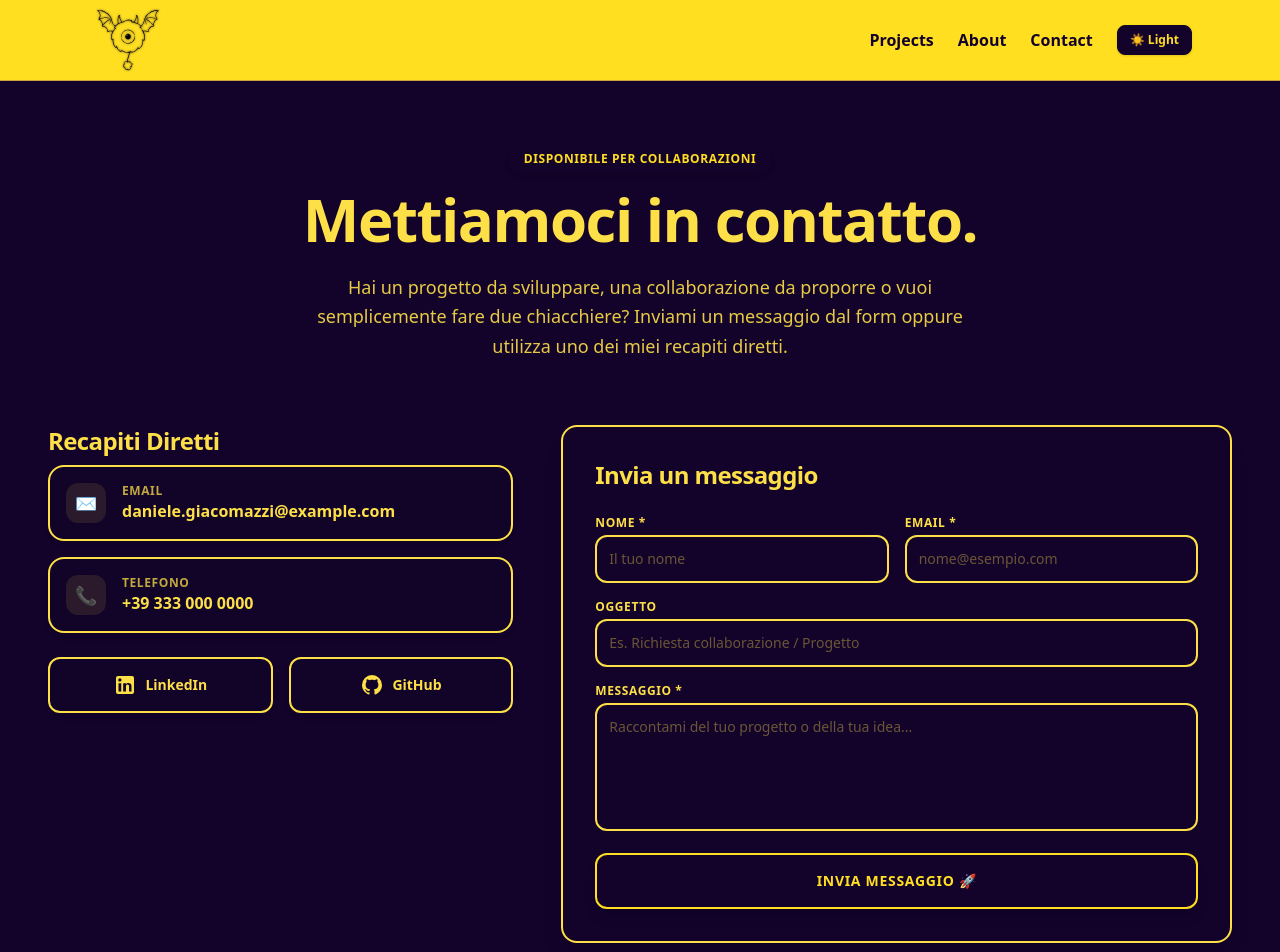
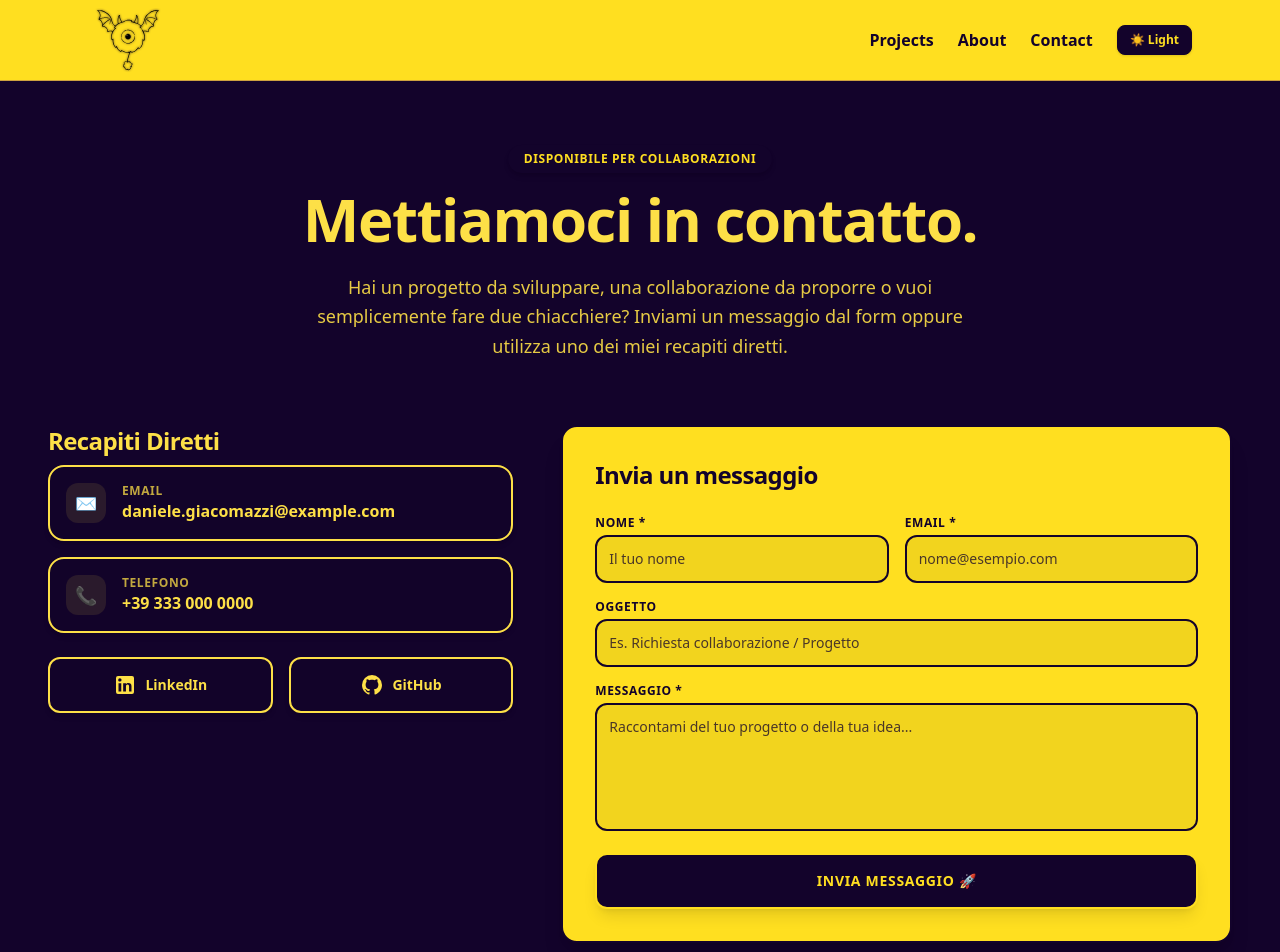
Before and after one commit to DanieleLG90/new-portfolio, a Next.js app: page /Contact in a window 1280 px wide. Shown: the top 952 px of the page. Built offline with nearby package versions, Linux system fonts and the light colour scheme.

Commit message:
Update ContactForm.tsx
aggiornato stile del form

```diff
--- a/components/ContactForm.tsx
+++ b/components/ContactForm.tsx
@@ -34,12 +34,12 @@ export default function ContactForm() {
       {/* Mascotte posizionata sullo sfondo (z-0) */}
       <FormMascot delay={600} duration={3500} />
 
-      {/* Il tuo contenitore originale con z-10 per coprire la parte inferiore della mascotte */}
-      <div className="relative z-10 w-full max-w-2xl mx-auto p-6 sm:p-8 rounded-2xl border-2 border-current bg-[#13032b] light:bg-[#fde047] shadow-xl transition-colors duration-300">
+      {/* Contenitore principale a contrasto: Giallo in Dark, Viola in Light */}
+      <div className="relative z-10 w-full max-w-2xl mx-auto p-6 sm:p-8 rounded-2xl border-2 border-current bg-yellow-300 text-[#13032b] light:bg-[#13032b] light:text-yellow-300 shadow-xl transition-colors duration-300">
         <h3 className="text-2xl font-black mb-6 tracking-tight">Invia un messaggio</h3>
 
         {status === "success" ? (
-          <div className="p-8 rounded-xl bg-green-500/10 border-2 border-green-500 text-center space-y-3">
+          <div className="p-8 rounded-xl bg-black/10 light:bg-white/10 border-2 border-current text-center space-y-3">
             <p className="text-2xl">🎉</p>
             <p className="text-lg font-bold">Messaggio inviato con successo!</p>
             <p className="text-xs sm:text-sm opacity-90 font-medium">
@@ -47,7 +47,7 @@ export default function ContactForm() {
             </p>
             <button
               onClick={() => setStatus("idle")}
-              className="mt-4 px-5 py-2.5 text-xs font-bold underline hover:opacity-80 transition-opacity"
+              className="mt-4 px-5 py-2.5 text-xs font-bold underline hover:opacity-80 transition-opacity cursor-pointer"
             >
               Invia un altro messaggio
             </button>
@@ -66,7 +66,7 @@ export default function ContactForm() {
                   value={formData.name}
                   onChange={handleChange}
                   placeholder="Il tuo nome"
-                  className="w-full p-3 rounded-xl border-2 border-current bg-transparent text-sm font-medium focus:outline-none focus:ring-2 focus:ring-yellow-300 transition-all placeholder:opacity-75"
+                  className="w-full p-3 rounded-xl border-2 border-current bg-black/5 light:bg-white/10 text-sm font-medium focus:outline-none focus:ring-2 focus:ring-current transition-all placeholder:opacity-75 placeholder:text-current"
                 />
               </div>
 
@@ -81,7 +81,7 @@ export default function ContactForm() {
                   value={formData.email}
                   onChange={handleChange}
                   placeholder="nome@esempio.com"
-                  className="w-full p-3 rounded-xl border-2 border-current bg-transparent text-sm font-medium focus:outline-none focus:ring-2 focus:ring-yellow-300 transition-all placeholder:opacity-75"
+                  className="w-full p-3 rounded-xl border-2 border-current bg-black/5 light:bg-white/10 text-sm font-medium focus:outline-none focus:ring-2 focus:ring-current transition-all placeholder:opacity-75 placeholder:text-current"
                 />
               </div>
             </div>
@@ -96,7 +96,7 @@ export default function ContactForm() {
                 value={formData.subject}
                 onChange={handleChange}
                 placeholder="Es. Richiesta collaborazione / Progetto"
-                className="w-full p-3 rounded-xl border-2 border-current bg-transparent text-sm font-medium focus:outline-none focus:ring-2 focus:ring-yellow-300 transition-all placeholder:opacity-75"
+                className="w-full p-3 rounded-xl border-2 border-current bg-black/5 light:bg-white/10 text-sm font-medium focus:outline-none focus:ring-2 focus:ring-current transition-all placeholder:opacity-75 placeholder:text-current"
               />
             </div>
 
@@ -111,14 +111,14 @@ export default function ContactForm() {
                 value={formData.message}
                 onChange={handleChange}
                 placeholder="Raccontami del tuo progetto o della tua idea..."
-                className="w-full p-3 rounded-xl border-2 border-current bg-transparent text-sm font-medium focus:outline-none focus:ring-2 focus:ring-yellow-300 resize-none transition-all placeholder:opacity-75"
+                className="w-full p-3 rounded-xl border-2 border-current bg-black/5 light:bg-white/10 text-sm font-medium focus:outline-none focus:ring-2 focus:ring-current resize-none transition-all placeholder:opacity-75 placeholder:text-current"
               ></textarea>
             </div>
 
             <button
               type="submit"
               disabled={status === "loading"}
-              className="w-full py-4 font-black bg-[#13032b] text-yellow-300 light:bg-yellow-300 light:text-[#13032b] border-2 border-yellow-300 rounded-xl shadow-lg hover:opacity-90 active:scale-95 transition-all text-sm uppercase tracking-wider disabled:opacity-75 cursor-pointer"
+              className="w-full py-4 font-black bg-[#13032b] text-yellow-300 light:bg-yellow-300 light:text-[#13032b] border-2 border-current rounded-xl shadow-lg hover:opacity-90 active:scale-95 transition-all text-sm uppercase tracking-wider disabled:opacity-75 cursor-pointer"
             >
               {status === "loading" ? "Invio in corso..." : "Invia Messaggio 🚀"}
             </button>
```
